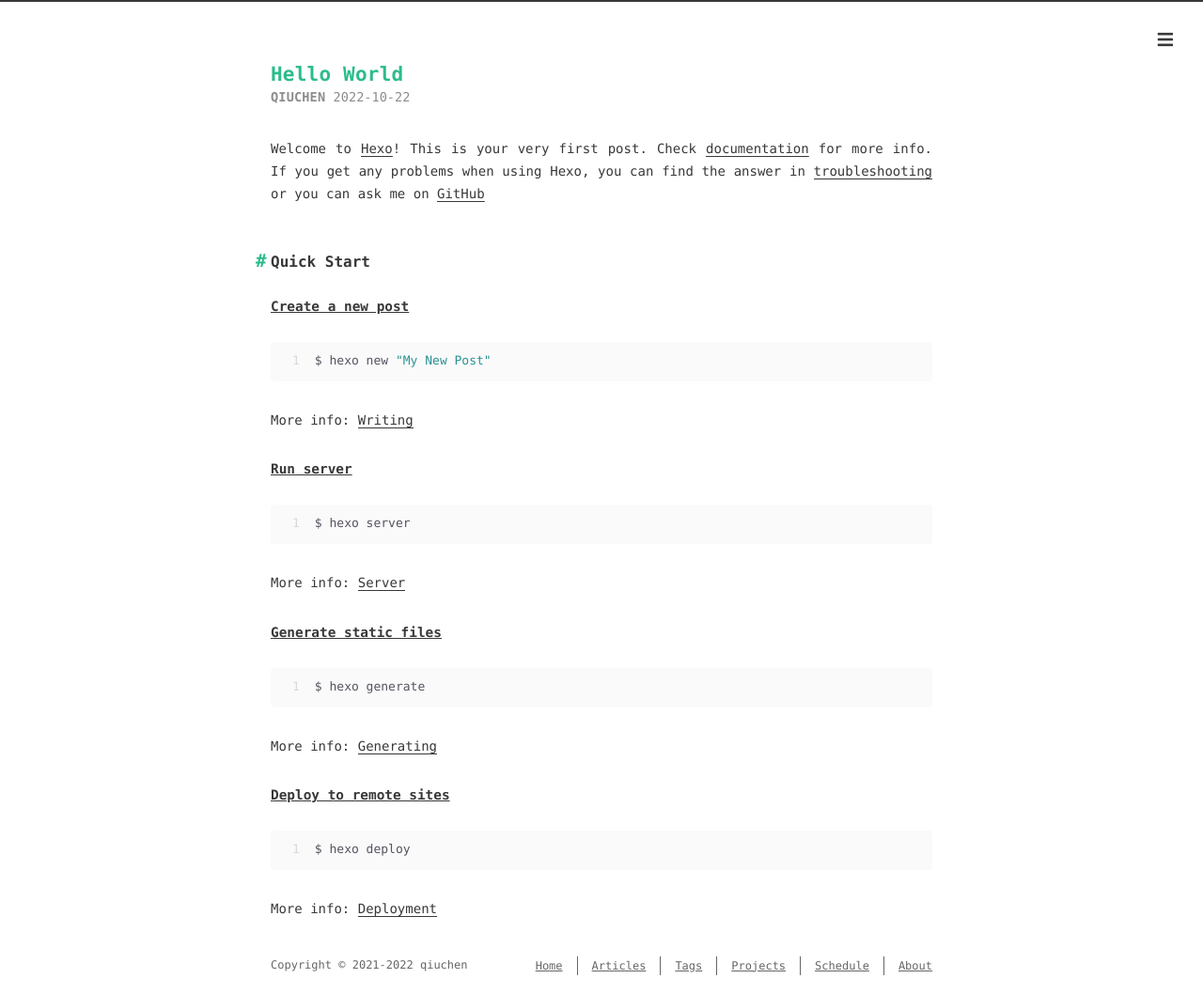
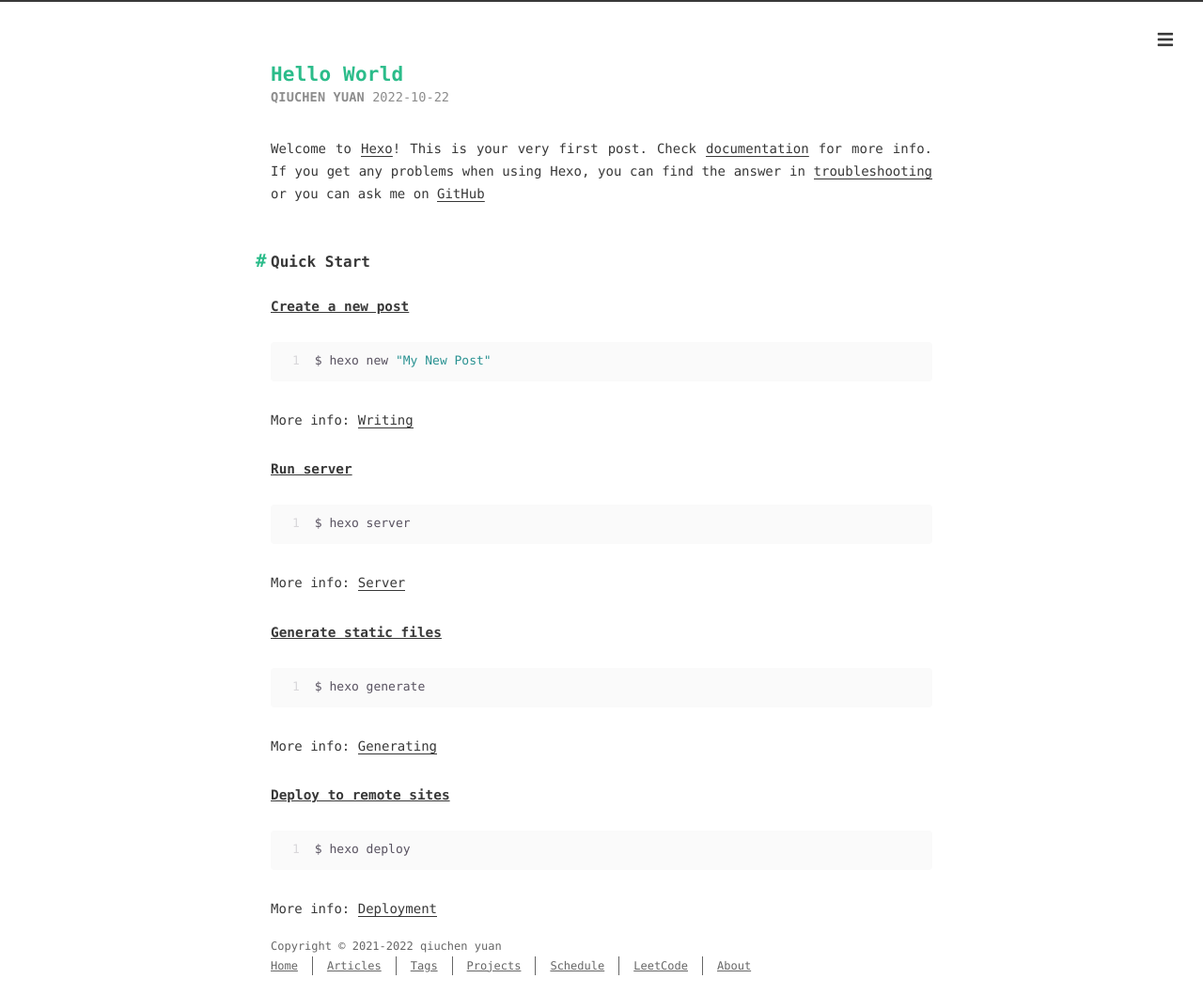
Before and after one commit to qiuchenpro/qiuchenpro.github.io, a plain HTML site: page 2022/10/22/hello-world/index.html in a window 1280 px wide. Shown: the whole page at 94% size. Drawn offline with nearby package versions, Linux system fonts and the light colour scheme; some packages are replaced by stand-ins of ours; a script that the page names is missing.

Commit message:
Site updated: 2022-11-29 15:47:08

```diff
--- a/2022/10/22/hello-world/index.html
+++ b/2022/10/22/hello-world/index.html
@@ -15,7 +15,7 @@
 <meta property="og:locale" content="en_US">
 <meta property="article:published_time" content="2022-10-22T10:47:01.007Z">
 <meta property="article:modified_time" content="2022-10-23T11:34:07.378Z">
-<meta property="article:author" content="qiuchen">
+<meta property="article:author" content="qiuchen yuan">
 <meta name="twitter:card" content="summary">
 
 
@@ -70,6 +70,8 @@
      --><!--
        --><li><a href="/schedule/">Schedule</a></li><!--
      --><!--
+       --><li><a href="/leetcode/">LeetCode</a></li><!--
+     --><!--
        --><li><a href="/about/">About</a></li><!--
      -->
       </ul>
@@ -116,7 +118,7 @@
 
     <div class="meta">
       <span class="author" itemprop="author" itemscope itemtype="http://schema.org/Person">
-        <span itemprop="name">qiuchen</span>
+        <span itemprop="name">qiuchen yuan</span>
       </span>
 
     <div class="postdate">
@@ -172,6 +174,8 @@
 
           <li><a href="/schedule/">Schedule</a></li>
 
+          <li><a href="/leetcode/">LeetCode</a></li>
+
           <li><a href="/about/">About</a></li>
 
       </ul>
@@ -205,7 +209,7 @@
 
 
     2021-2022
-    qiuchen
+    qiuchen yuan
   </div>
   <div class="footer-right">
     <nav>
@@ -220,6 +224,8 @@
        --><li><a href="/projects/">Projects</a></li><!--
      --><!--
        --><li><a href="/schedule/">Schedule</a></li><!--
+     --><!--
+       --><li><a href="/leetcode/">LeetCode</a></li><!--
      --><!--
        --><li><a href="/about/">About</a></li><!--
      -->
```
Also changed, not shown: 2022/10/23/a/index.html (+9 -3 lines), 2022/10/23/test/index.html (+12 -4 lines), about/index.html (+7 -3 lines), archives/2022/10/index.html (+9 -3 lines), archives/2022/index.html (+9 -3 lines), archives/index.html (+9 -3 lines), index.html (+12 -3 lines), projects/hello-world.html (+6 -2 lines), projects/index.html (+6 -2 lines), schedule/index.html (+9 -3 lines), tags/ascs/index.html (+9 -3 lines), tags/blog/index.html (+9 -3 lines), tags/index.html (+9 -3 lines).
